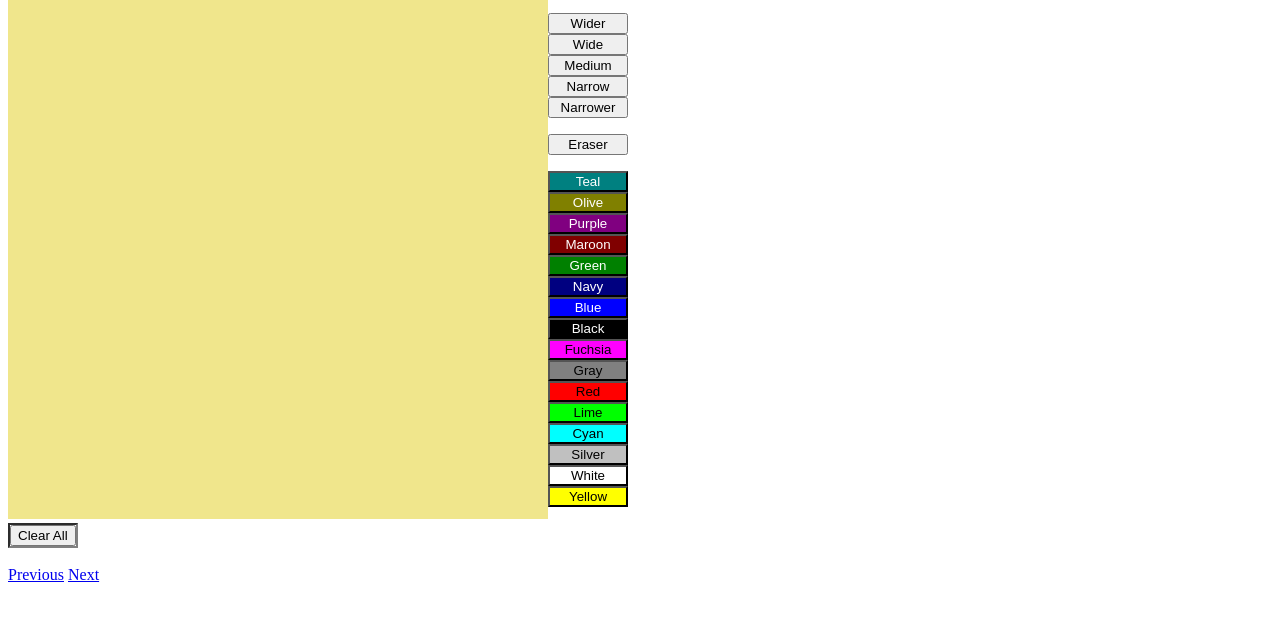
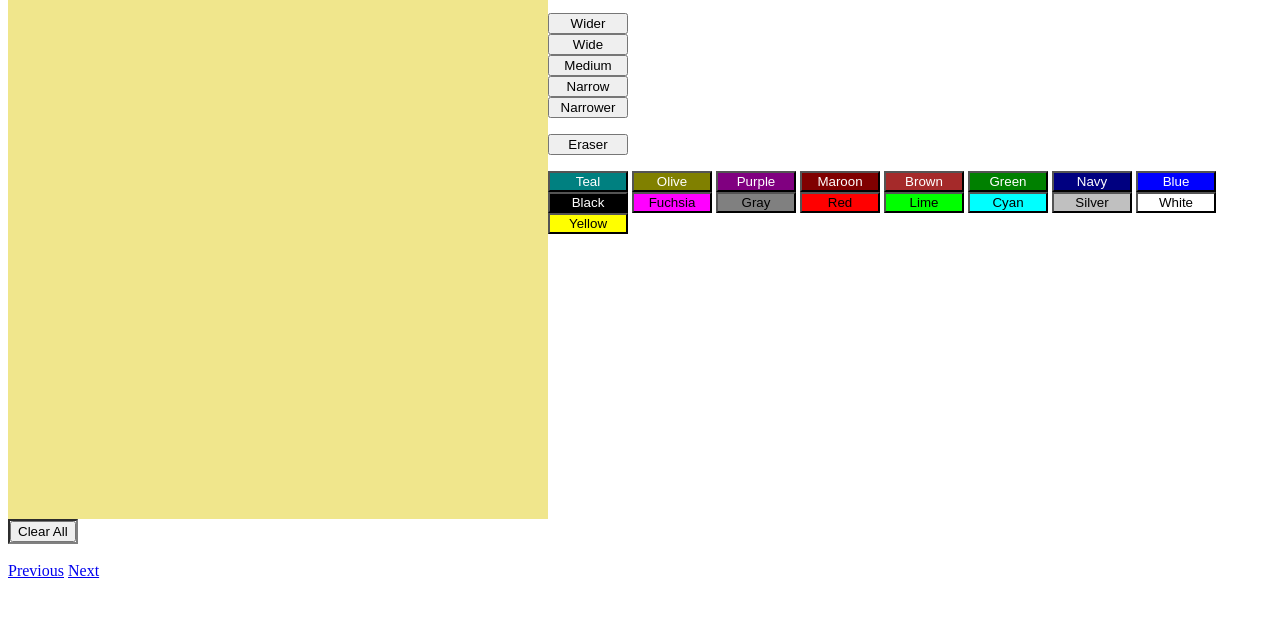
Before and after one commit to realhackcraft/Code, a plain HTML site: page pages/2.html in a window 1280 px wide. Shown: the part 101-722 px from the top of the page. Drawn offline with Linux system fonts and the light colour scheme.

Commit message:
Added brown to color list Make the color buttons be stackable

```diff
--- a/css/2.css
+++ b/css/2.css
@@ -1,9 +1,17 @@
 #draw{
-  background-color: khaki; float:left; cursor: crosshair;
+  background-color: khaki;
+  float:left;
+  cursor: crosshair;
 }
  .SideButton{
-   display:block; width:6em;
+   display:block;
+   width:6em;
+ }
+ .ColorButton{
+   width:6em;
  }
  .BottomBar{
-   clear:left; border:2px inset gray; width:66px;
+   clear:left;
+   border:2px inset gray;
+   width:66px;
  }
--- a/pages/2.html
+++ b/pages/2.html
@@ -23,22 +23,23 @@
       </p>
 
       <p>
-        <button class=SideButton style="background-color:teal; color:white" onclick="SetColor('teal')"> Teal </button>
-        <button class=SideButton style="background-color:olive; color:white" onclick="SetColor('olive')"> Olive </button>
-        <button class=SideButton style="background-color:purple; color:white" onclick="SetColor('purple')"> Purple </button>
-        <button class=SideButton style="background-color:maroon; color:white" onclick="SetColor('maroon')"> Maroon </button>
-        <button class=SideButton style="background-color:green; color:white" onclick="SetColor('green')"> Green </button>
-        <button class=SideButton style="background-color:navy; color:white" onclick="SetColor('navy')"> Navy </button>
-        <button class=SideButton style="background-color:blue; color:white" onclick="SetColor('blue')"> Blue </button>
-        <button class=SideButton style="background-color:black; color:white" onclick="SetColor('black')"> Black </button>
-        <button class=SideButton style="background-color:fuchsia" onclick="SetColor('fuchsia')"> Fuchsia </button>
-        <button class=SideButton style="background-color:gray" onclick="SetColor('gray')"> Gray </button>
-        <button class=SideButton style="background-color:red" onclick="SetColor('red')"> Red </button>
-        <button class=SideButton style="background-color:lime" onclick="SetColor('lime')"> Lime </button>
-        <button class=SideButton style="background-color:cyan" onclick="SetColor('cyan')"> Cyan </button>
-        <button class=SideButton style="background-color:silver" onclick="SetColor('silver')"> Silver </button>
-        <button class=SideButton style="background-color:white" onclick="SetColor('white')"> White </button>
-        <button class=SideButton style="background-color:yellow" onclick="SetColor('yellow')"> Yellow </button>
+        <button class=ColorButton style="background-color:teal; color:white" onclick="SetColor('teal')"> Teal </button>
+        <button class=ColorButton style="background-color:olive; color:white" onclick="SetColor('olive')"> Olive </button>
+        <button class=ColorButton style="background-color:purple; color:white" onclick="SetColor('purple')"> Purple </button>
+        <button class=ColorButton style="background-color:maroon; color:white" onclick="SetColor('maroon')"> Maroon </button>
+        <button class=ColorButton style="background-color:brown; color:white" onclick="SetColor('brown')"> Brown </button>
+        <button class=ColorButton style="background-color:green; color:white" onclick="SetColor('green')"> Green </button>
+        <button class=ColorButton style="background-color:navy; color:white" onclick="SetColor('navy')"> Navy </button>
+        <button class=ColorButton style="background-color:blue; color:white" onclick="SetColor('blue')"> Blue </button>
+        <button class=ColorButton style="background-color:black; color:white" onclick="SetColor('black')"> Black </button>
+        <button class=ColorButton style="background-color:fuchsia" onclick="SetColor('fuchsia')"> Fuchsia </button>
+        <button class=ColorButton style="background-color:gray" onclick="SetColor('gray')"> Gray </button>
+        <button class=ColorButton style="background-color:red" onclick="SetColor('red')"> Red </button>
+        <button class=ColorButton style="background-color:lime" onclick="SetColor('lime')"> Lime </button>
+        <button class=ColorButton style="background-color:cyan" onclick="SetColor('cyan')"> Cyan </button>
+        <button class=ColorButton style="background-color:silver" onclick="SetColor('silver')"> Silver </button>
+        <button class=ColorButton style="background-color:white" onclick="SetColor('white')"> White </button>
+        <button class=ColorButton style="background-color:yellow" onclick="SetColor('yellow')"> Yellow </button>
       </p>
     <div class=BottomBar>
       <button onclick="Erase()">Clear All</button>
```
